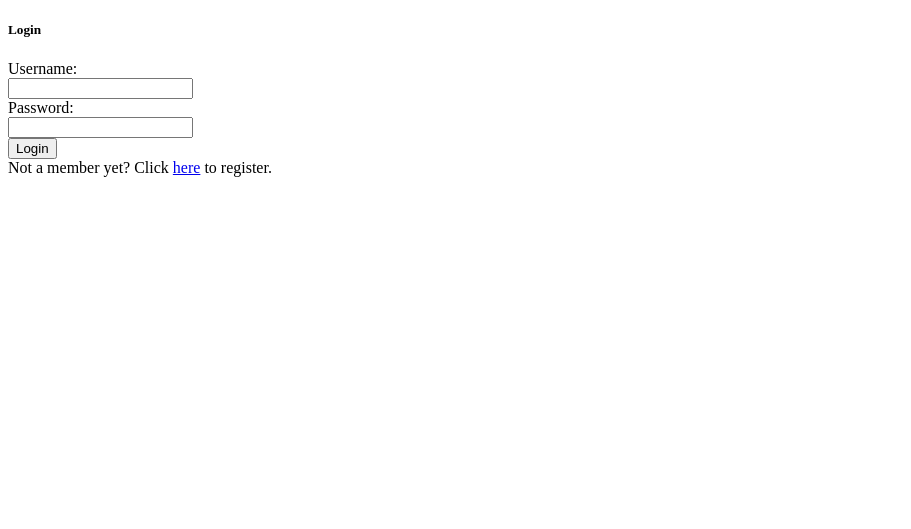
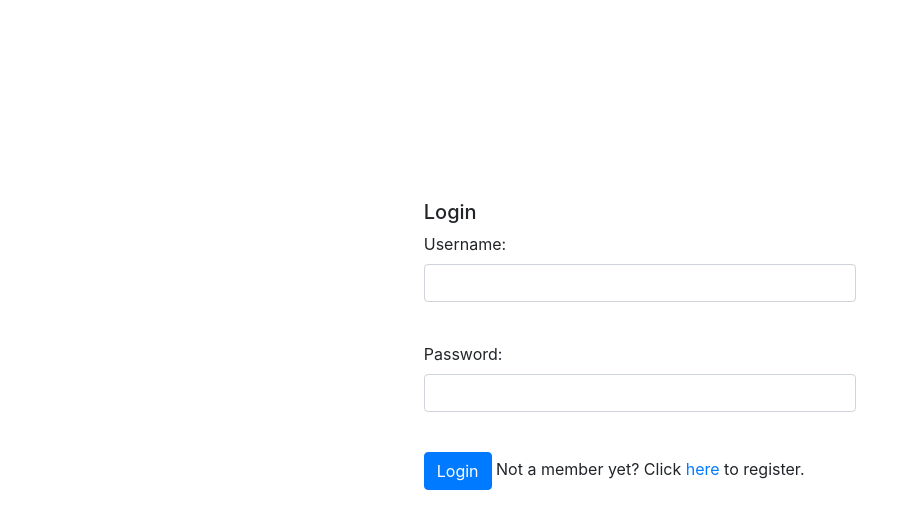
Before and after one commit to php-supasun/piyaproject, a PHP site: page / in a window 1280 px wide. Shown: the top 529 px of the page, without its empty margins (0-911 px from the left). Run offline with PHP 8.4, Linux system fonts and the light colour scheme.

Commit message:
styling login page

```diff
--- a/users/src/index.php
+++ b/users/src/index.php
@@ -6,18 +6,29 @@
     <head>
         <meta charset="UTF-8">
         <title>ITSourceCode.Com</title>
+        <link rel="stylesheet" href="https://stackpath.bootstrapcdn.com/bootstrap/4.1.2/css/bootstrap.min.css" integrity="sha384-Smlep5jCw/wG7hdkwQ/Z5nLIefveQRIY9nfy6xoR1uRYBtpZgI6339F5dgvm/e9B" crossorigin="anonymous">
+        <link rel="stylesheet" href="css/style.css">
     </head>
     <body>
         <?php
             if (!isset($_SESSION['username'])) : ?>
-            <h5>Login</h5>
-            <form method="post" action="login-action.php">
-                <label>Username:</label><br>
-                <input type="text" name="username" /><br>
-                <label>Password:</label><br>
-                <input type="password" name="password" /><br>
-                <input type="submit" value="Login" name="login"/>
-            </form>Not a member yet? Click <a href="registration.php">here</a> to register.
+            <form method="post" action="login-action.php" class="container">
+                <div class="col-md-5" style="margin: 200px auto 0 auto;">
+                    <h5>Login</h5>
+                    <div class="form-group">
+                        <label>Username:</label><br>
+                        <input type="text" name="username" class="form-control"/><br>
+                    </div>
+                    <div class="form-group">
+                        <label>Password:</label><br>
+                        <input type="password" name="password" class="form-control"/><br>
+                    </div>
+                    <input type="submit" value="Login" name="login" class="btn btn-primary"/>
+                    Not a member yet? Click
+                    <a href="registration.php">here</a> to register.
+                </div>
+            </form>
+
             <?php elseif (isset($_SESSION['username'])) : ?>
                 <!-- <form action="profile.php" method="POST">
                     <input type="hidden" name="user" value="<?php echo $_SESSION['username'] ?>">
```
